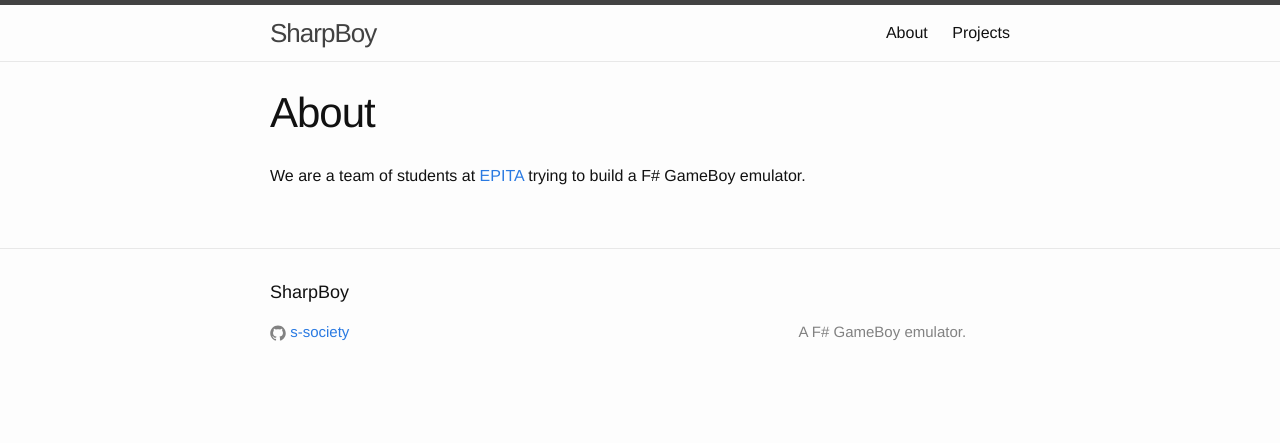
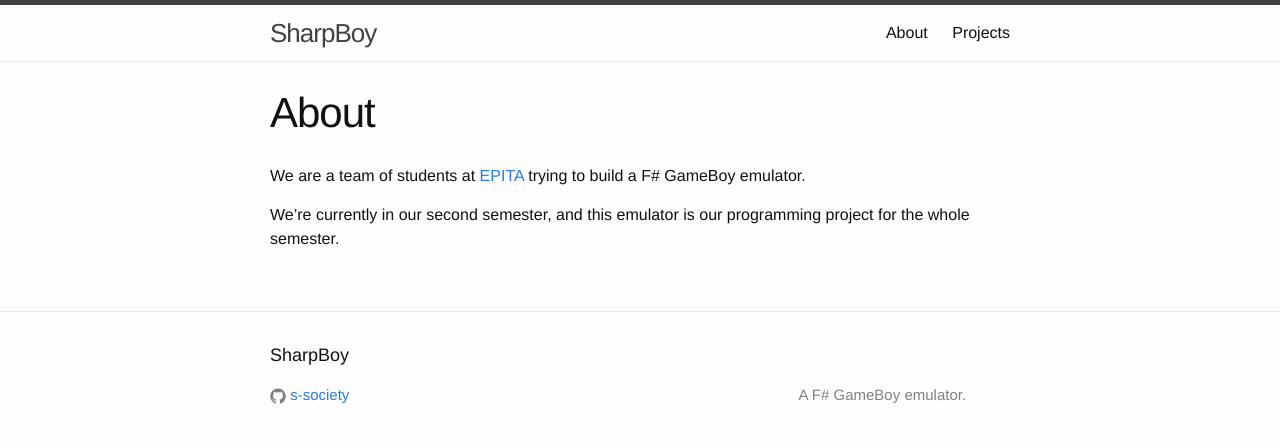
Before and after one commit to s-society/sharpboy, a Jekyll site: the page built from about.md, in a window 1280 px wide. Shown: the top 443 px of the page. Built offline with Jekyll 4.4.1, drawn with Linux system fonts in a browser that asks for light colours; comment, search, counter and statistics services are not loaded.

Commit message:
Update about.md

```diff
--- a/about.md
+++ b/about.md
@@ -6,3 +6,5 @@ permalink: /about/
 
 We are a team of students at [EPITA](http://epita.fr) trying to build a F# GameBoy
 emulator.
+
+We're currently in our second semester, and this emulator is our programming project for the whole semester.
```
